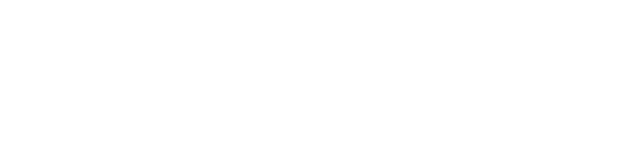
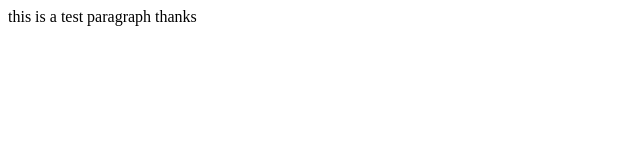
Before and after one commit to wyrdagathr32/haileywinchesterarchive, a plain HTML site: page index.html in a window 1280 px wide. Shown: the whole page, without its empty margins (0-640 px from the left). Drawn offline with Linux system fonts and the light colour scheme.

Commit message:
Update index.html

```diff
--- a/index.html
+++ b/index.html
@@ -1,2 +1,7 @@
 <head>
 </head>
+
+<body>
+  <p> this is a test paragraph thanks </p>
+
+</body
```
